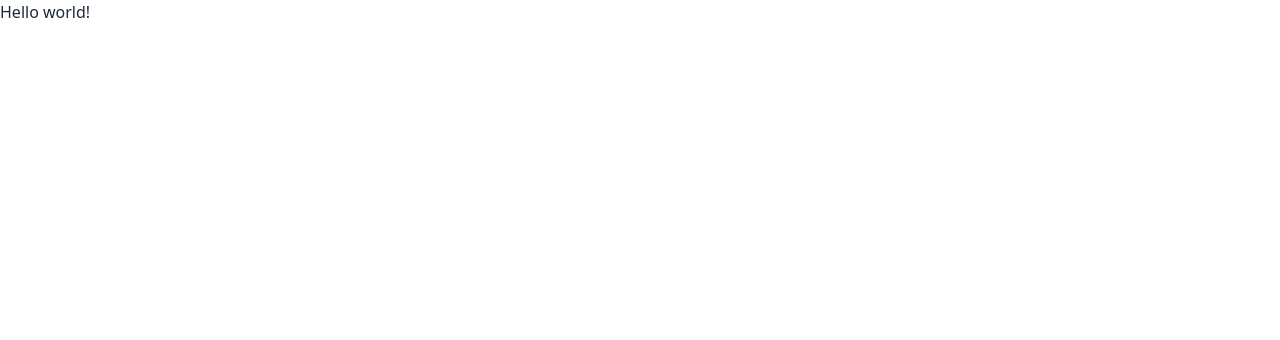
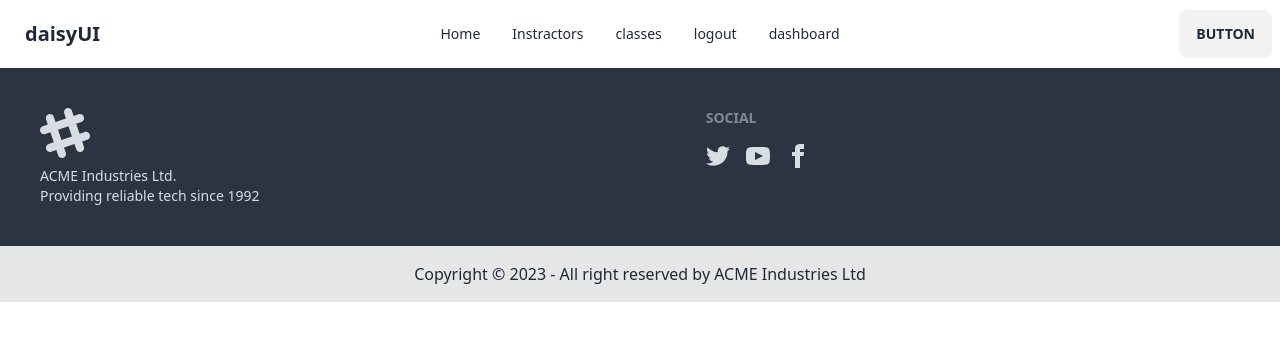
Before and after one commit to IbrahimDev007/Triangle-Sports-Academy-client-, a React (Vite) app: page / in a window 1280 px wide. Shown: the top 340 px of the page. Built offline with nearby package versions, Linux system fonts and the light colour scheme.

Commit message:
login form added

```diff
--- /dev/null
+++ b/src/Layout/main.jsx
@@ -0,0 +1,16 @@
+import React from "react";
+import { Outlet } from "react-router-dom";
+import Footer from "../Shared/Footer";
+import Navbar from "../Shared/Navbar";
+
+const Main = () => {
+	return (
+		<>
+			<Navbar></Navbar>
+			<Outlet></Outlet>
+			<Footer></Footer>
+		</>
+	);
+};
+
+export default Main;
--- /dev/null
+++ b/src/Pages/ErrorPage/ErrorPage.jsx
@@ -0,0 +1,7 @@
+import React from "react";
+
+const ErrorPage = () => {
+	return <div>this is 404</div>;
+};
+
+export default ErrorPage;
--- /dev/null
+++ b/src/Pages/Login/Login.jsx
@@ -0,0 +1,45 @@
+const Login = () => {
+	return (
+		<div className="flex flex-col sm:flex-row">
+			{/* Login Form */}
+			<div className="flex-1 bg-gradient-to-br from-purple-500 to-indigo-500 py-10 px-6 sm:px-10 lg:px-16 xl:px-20">
+				<h1 className="text-3xl sm:text-4xl text-white mb-4">Login</h1>
+				<form className="flex flex-col space-y-4">
+					<input type="text" placeholder="Name" className="input" />
+					<input type="email" placeholder="Email" className="input" />
+					<button className="btn">Login</button>
+				</form>
+				<div className="mt-6">
+					<button className="btn btn-google">
+						<span className="flex items-center justify-center">
+							<svg
+								className="h-5 w-5 mr-2"
+								fill="currentColor"
+								viewBox="0 0 20 20"
+								xmlns="http://www.w3.org/2000/svg"
+							>
+								<path
+									fillRule="evenodd"
+									d="M2 10c0-2.168.78-3.683 1.93-4.848C4.905 4.517 6.61 4 10 4h.1c3.34 0 5.045.51 6.17 1.16C17.19 6.317 18 7.832 18 10c0 2.168-.78 3.683-1.93 4.848C14.905 15.483 13.2 16 9.8 16h-.1c-3.34 0-5.045-.51-6.17-1.16C2.81 13.683 2 12.168 2 10zm15-1h-2v2h-2v2h2v2h2v-2h2v-2h-2z"
+									clipRule="evenodd"
+								/>
+							</svg>
+							Sign in with Google
+						</span>
+					</button>
+				</div>
+			</div>
+
+			{/* SVG Animation */}
+			<div className="flex-1 hidden sm:block">
+				<img
+					src="path_to_your_svg_image"
+					alt="Login Animation"
+					className="w-full h-full object-cover"
+				/>
+			</div>
+		</div>
+	);
+};
+
+export default Login;
--- a/src/Routes/Routes.jsx
+++ b/src/Routes/Routes.jsx
@@ -1,9 +1,23 @@
 import { createBrowserRouter } from "react-router-dom";
+import Main from "../Layout/Main";
+import ErrorPage from "../Pages/ErrorPage/ErrorPage";
+import Login from "../Pages/Login/Login";
 
 const router = createBrowserRouter([
 	{
 		path: "/",
-		element: <div>Hello world!</div>,
+		element: <Main />,
+		errorElement: <ErrorPage />,
+		children: [
+			{
+				path: "/classes",
+				element: <classes />,
+			},
+			{
+				path: "/login",
+				element: <Login />,
+			},
+		],
 	},
 ]);
 
--- /dev/null
+++ b/src/Shared/Footer.jsx
@@ -0,0 +1,71 @@
+const Footer = () => {
+	return (
+		<footer>
+			<div className="footer p-10 bg-neutral text-neutral-content">
+				<div>
+					<svg
+						width="50"
+						height="50"
+						viewBox="0 0 24 24"
+						xmlns="http://www.w3.org/2000/svg"
+						fillRule="evenodd"
+						clipRule="evenodd"
+						className="fill-current"
+					>
+						<path d="M22.672 15.226l-2.432.811.841 2.515c.33 1.019-.209 2.127-1.23 2.456-1.15.325-2.148-.321-2.463-1.226l-.84-2.518-5.013 1.677.84 2.517c.391 1.203-.434 2.542-1.831 2.542-.88 0-1.601-.564-1.86-1.314l-.842-2.516-2.431.809c-1.135.328-2.145-.317-2.463-1.229-.329-1.018.211-2.127 1.231-2.456l2.432-.809-1.621-4.823-2.432.808c-1.355.384-2.558-.59-2.558-1.839 0-.817.509-1.582 1.327-1.846l2.433-.809-.842-2.515c-.33-1.02.211-2.129 1.232-2.458 1.02-.329 2.13.209 2.461 1.229l.842 2.515 5.011-1.677-.839-2.517c-.403-1.238.484-2.553 1.843-2.553.819 0 1.585.509 1.85 1.326l.841 2.517 2.431-.81c1.02-.33 2.131.211 2.461 1.229.332 1.018-.21 2.126-1.23 2.456l-2.433.809 1.622 4.823 2.433-.809c1.242-.401 2.557.484 2.557 1.838 0 .819-.51 1.583-1.328 1.847m-8.992-6.428l-5.01 1.675 1.619 4.828 5.011-1.674-1.62-4.829z"></path>
+					</svg>
+					<p>
+						ACME Industries Ltd.
+						<br />
+						Providing reliable tech since 1992
+					</p>
+				</div>
+				<div>
+					<span className="footer-title">Social</span>
+					<div className="grid grid-flow-col gap-4">
+						<a>
+							<svg
+								xmlns="http://www.w3.org/2000/svg"
+								width="24"
+								height="24"
+								viewBox="0 0 24 24"
+								className="fill-current"
+							>
+								<path d="M24 4.557c-.883.392-1.832.656-2.828.775 1.017-.609 1.798-1.574 2.165-2.724-.951.564-2.005.974-3.127 1.195-.897-.957-2.178-1.555-3.594-1.555-3.179 0-5.515 2.966-4.797 6.045-4.091-.205-7.719-2.165-10.148-5.144-1.29 2.213-.669 5.108 1.523 6.574-.806-.026-1.566-.247-2.229-.616-.054 2.281 1.581 4.415 3.949 4.89-.693.188-1.452.232-2.224.084.626 1.956 2.444 3.379 4.6 3.419-2.07 1.623-4.678 2.348-7.29 2.04 2.179 1.397 4.768 2.212 7.548 2.212 9.142 0 14.307-7.721 13.995-14.646.962-.695 1.797-1.562 2.457-2.549z"></path>
+							</svg>
+						</a>
+						<a>
+							<svg
+								xmlns="http://www.w3.org/2000/svg"
+								width="24"
+								height="24"
+								viewBox="0 0 24 24"
+								className="fill-current"
+							>
+								<path d="M19.615 3.184c-3.604-.246-11.631-.245-15.23 0-3.897.266-4.356 2.62-4.385 8.816.029 6.185.484 8.549 4.385 8.816 3.6.245 11.626.246 15.23 0 3.897-.266 4.356-2.62 4.385-8.816-.029-6.185-.484-8.549-4.385-8.816zm-10.615 12.816v-8l8 3.993-8 4.007z"></path>
+							</svg>
+						</a>
+						<a>
+							<svg
+								xmlns="http://www.w3.org/2000/svg"
+								width="24"
+								height="24"
+								viewBox="0 0 24 24"
+								className="fill-current"
+							>
+								<path d="M9 8h-3v4h3v12h5v-12h3.642l.358-4h-4v-1.667c0-.955.192-1.333 1.115-1.333h2.885v-5h-3.808c-3.596 0-5.192 1.583-5.192 4.615v3.385z"></path>
+							</svg>
+						</a>
+					</div>
+				</div>
+			</div>
+			<div className="p-4 footer-center bg-base-300 text-base-content">
+				<div>
+					<p>Copyright © 2023 - All right reserved by ACME Industries Ltd</p>
+				</div>
+			</div>
+		</footer>
+	);
+};
+
+export default Footer;
--- /dev/null
+++ b/src/Shared/Navbar.jsx
@@ -0,0 +1,77 @@
+import React from "react";
+import { Link } from "react-router-dom";
+const user = true;
+const admin = false;
+const instractor = false;
+const Navbar = () => {
+	const nav = (
+		<>
+			<li>
+				<Link>Home</Link>
+			</li>
+			<li>
+				<Link>Instractors</Link>
+			</li>
+			<li>
+				<Link>classes</Link>
+			</li>
+
+			{user || admin || instractor ? (
+				<>
+					<li>
+						<Link>logout</Link>
+					</li>
+					<li>
+						<Link>dashboard</Link>
+					</li>
+				</>
+			) : (
+				<>
+					<li>
+						<Link>login</Link>
+					</li>
+				</>
+			)}
+		</>
+	);
+
+	return (
+		<div className="navbar bg-base-100">
+			<div className="navbar-start">
+				<div className="dropdown">
+					<label tabIndex={0} className="btn btn-ghost lg:hidden">
+						<svg
+							xmlns="http://www.w3.org/2000/svg"
+							className="h-5 w-5"
+							fill="none"
+							viewBox="0 0 24 24"
+							stroke="currentColor"
+						>
+							<path
+								strokeLinecap="round"
+								strokeLinejoin="round"
+								strokeWidth="2"
+								d="M4 6h16M4 12h8m-8 6h16"
+							/>
+						</svg>
+					</label>
+					<ul
+						tabIndex={0}
+						className="menu menu-sm dropdown-content mt-3 p-2 shadow bg-base-100 rounded-box w-52"
+					>
+						{nav}
+					</ul>
+				</div>
+				<a className="btn btn-ghost normal-case text-xl">daisyUI</a>
+			</div>
+			<div className="navbar-center hidden lg:flex">
+				<ul className="menu menu-horizontal px-1">{nav}</ul>
+			</div>
+			<div className="navbar-end">
+				<a className="btn">Button</a>
+			</div>
+		</div>
+	);
+};
+
+export default Navbar;
```
